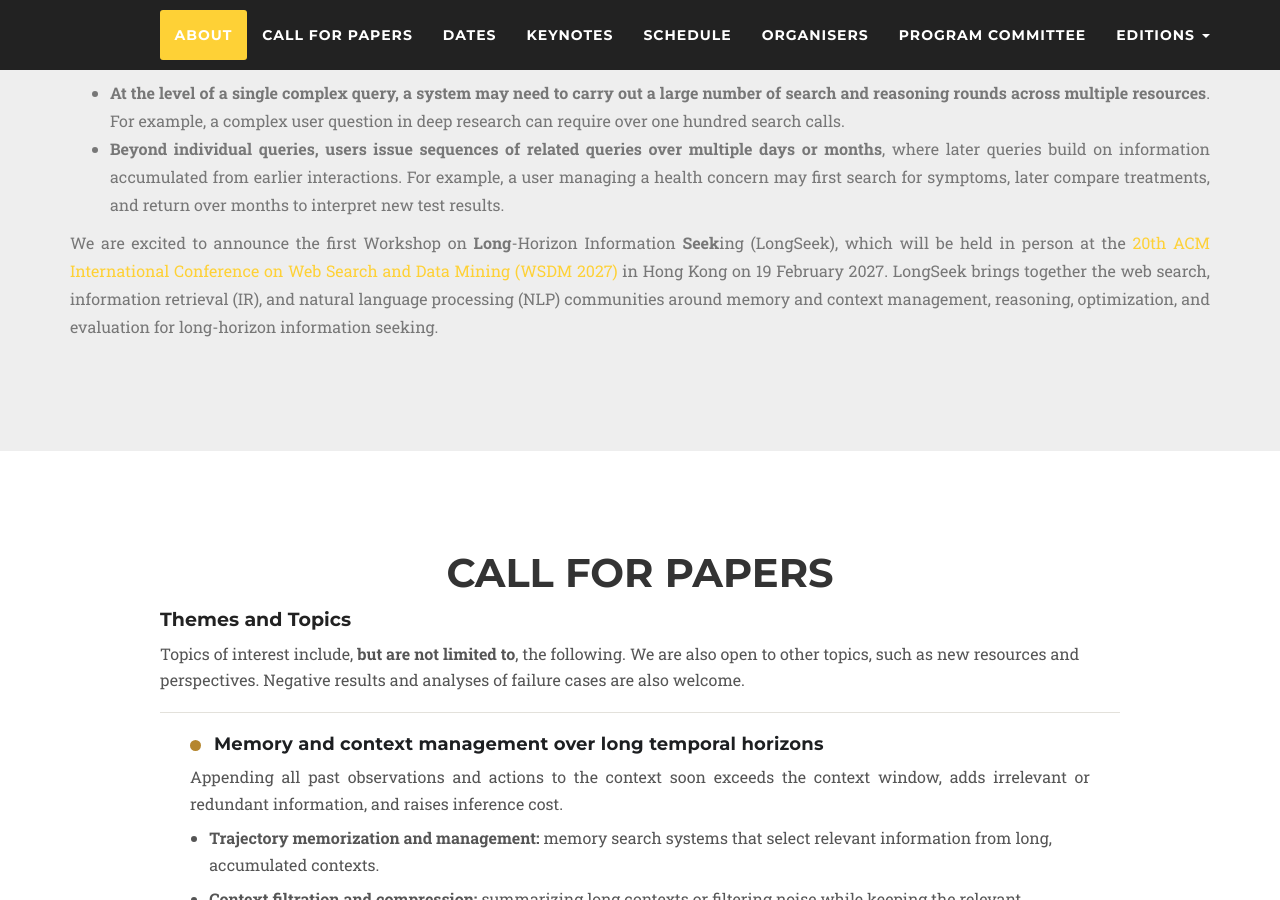
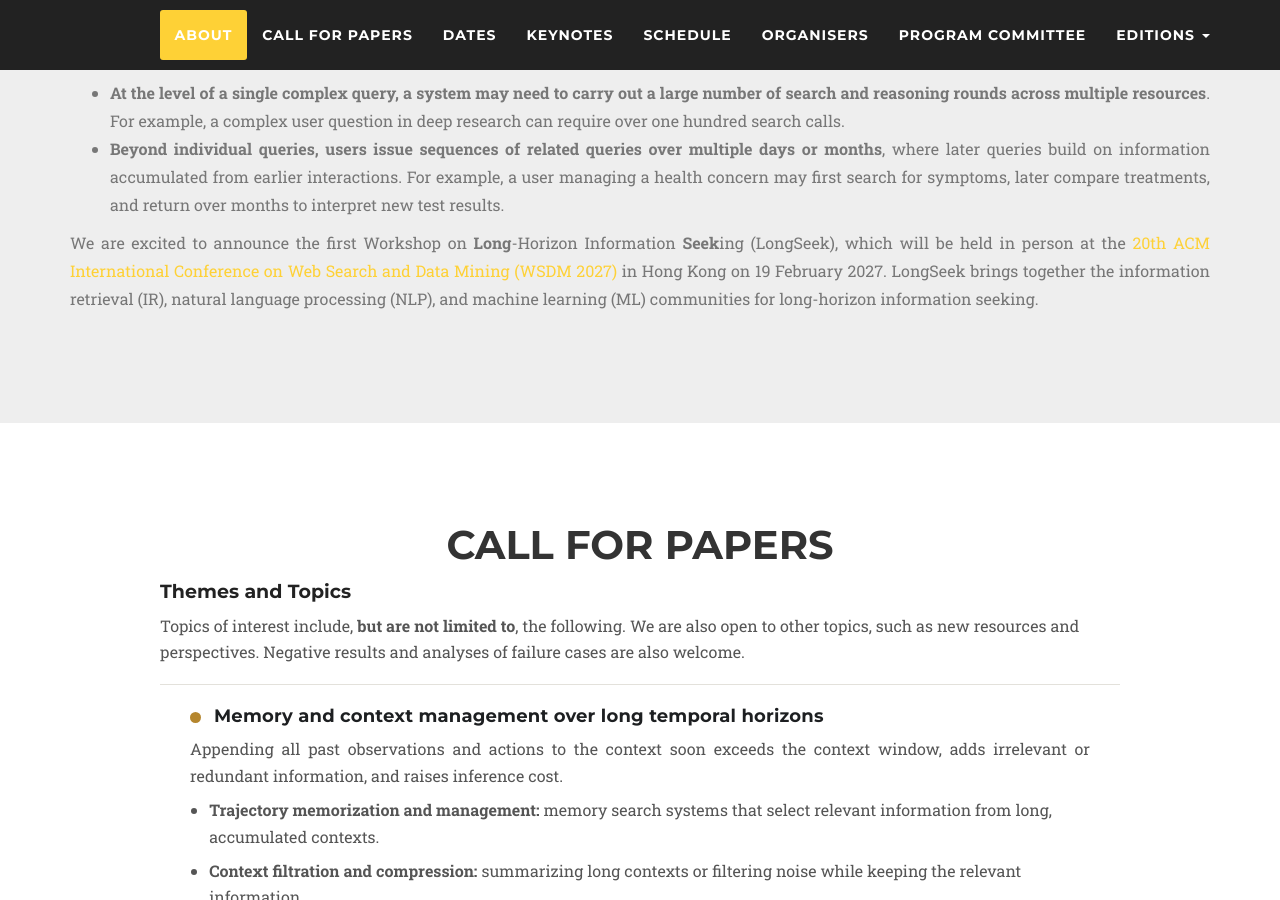
Before and after one commit to longseek-workshop/longseek-workshop.github.io, a Jekyll site: the page built from wsdm2027.md, in a window 1280 px wide and 900 px high, scrolled down 616 px. Built offline with Jekyll 4.4.1, drawn with Linux system fonts in a browser that asks for light colours; nearby versions of some CDN libraries; some web fonts are replaced; part of the change alters nothing that is shown.

Commit message:
Update summary-wsdm2027.html

```diff
--- a/_includes/summary-wsdm2027.html
+++ b/_includes/summary-wsdm2027.html
@@ -23,7 +23,8 @@
                     Challenges specific to long horizons remain largely unresolved, including context explosion, long-term memory management, efficiency under extensive search, sparse and delayed supervision, the lack of evaluation of intermediate steps, and multilingual, multimodal, and domain-specific settings.
                     {% endcomment %}
                     We are excited to announce the first Workshop on <b>Long</b>-Horizon Information <b>Seek</b>ing (LongSeek), which will be held in person at the <a href="https://www.wsdm-conference.org/2027/" target="_blank">20th ACM International Conference on Web Search and Data Mining (WSDM 2027)</a> in Hong Kong on 19 February 2027.
-                    LongSeek brings together the web search, information retrieval (IR), and natural language processing (NLP) communities around memory and context management, reasoning, optimization, and evaluation for long-horizon information seeking.
+                    {% comment %} Previous (replaced 2026-10-26): LongSeek brings together the web search, information retrieval (IR), and natural language processing (NLP) communities around memory and context management, reasoning, optimization, and evaluation for long-horizon information seeking. {% endcomment %}
+                    LongSeek brings together the information retrieval (IR), natural language processing (NLP), and machine learning (ML) communities for long-horizon information seeking.
                     {% comment %} Removed 2026-10-23: The program is discussion-oriented, with two keynotes, paper spotlights, a poster session, a panel, and a best paper award. {% endcomment %}
                 </p>
             </div>
```
